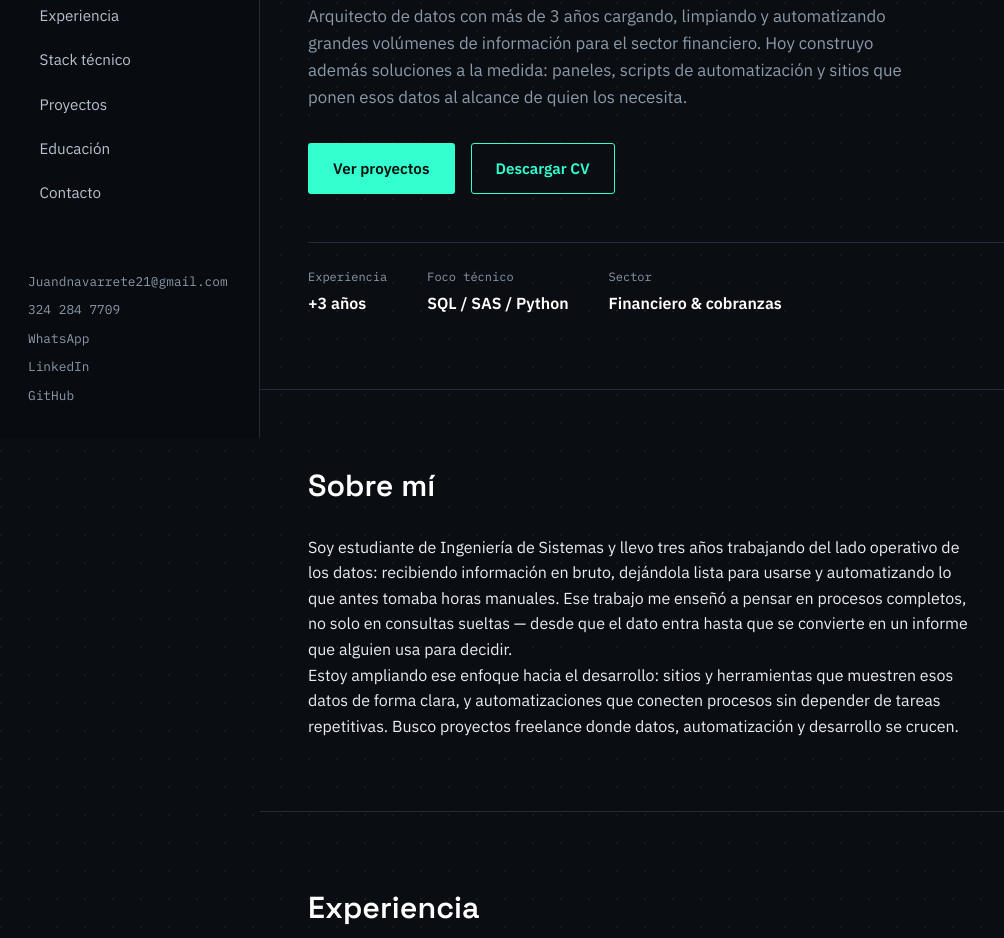
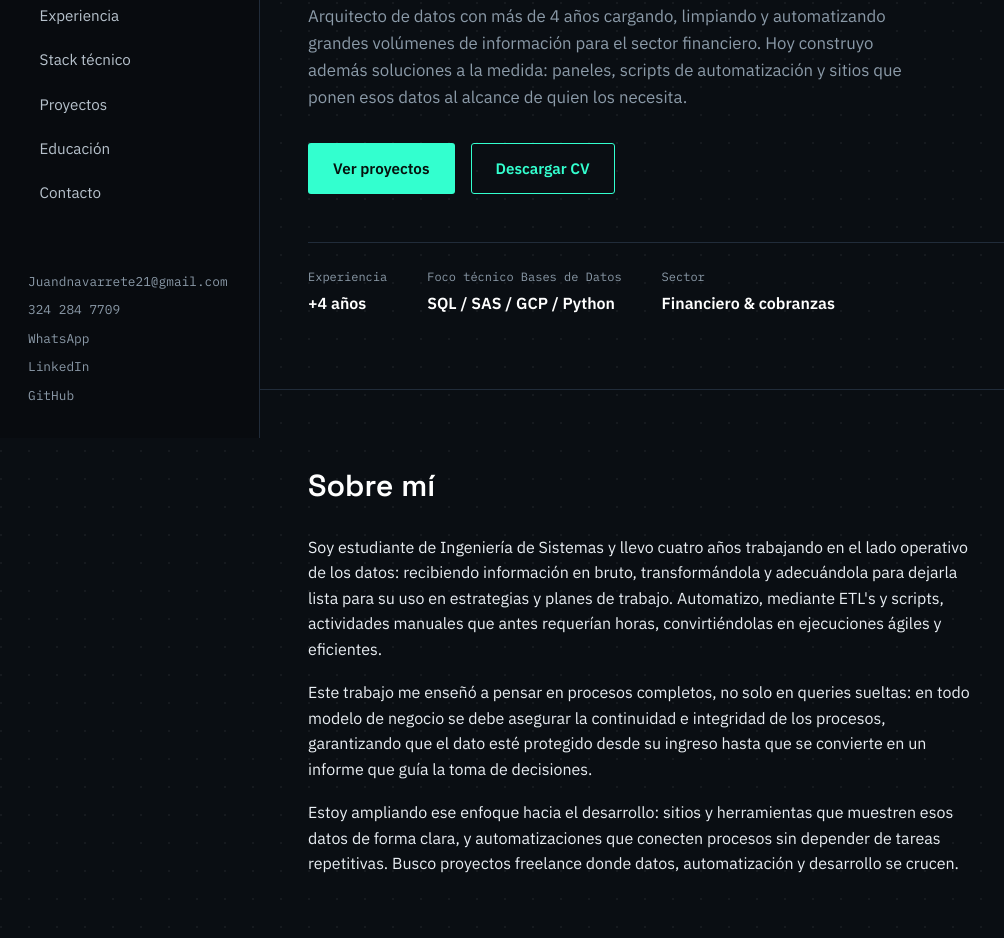
Before and after one commit to juandnavarrete21-cmd/Portafolio-profesional, a plain HTML site: page index.html in a window 1280 px wide. Shown: the part 362-1300 px from the top of the page, without its empty margins (0-1004 px from the left). Drawn offline with Linux system fonts and the light colour scheme.

Commit message:
Cambios en redaccion

```diff
--- a/index.html
+++ b/index.html
@@ -51,7 +51,7 @@
     <p class="hero-kicker">Bogotá, Colombia · disponible para freelance y remoto</p>
     <h1>Convierto datos dispersos en procesos que funcionan solos.</h1>
     <p class="hero-lead">
-      Arquitecto de datos con más de 3 años cargando, limpiando y automatizando
+      Arquitecto de datos con más de 4 años cargando, limpiando y automatizando
       grandes volúmenes de información para el sector financiero. Hoy construyo
       además soluciones a la medida: paneles, scripts de automatización y
       sitios que ponen esos datos al alcance de quien los necesita.
@@ -65,11 +65,11 @@
     <dl class="stat-row">
       <div>
         <dt>Experiencia</dt>
-        <dd>+3 años</dd>
+        <dd>+4 años</dd>
       </div>
       <div>
-        <dt>Foco técnico</dt>
-        <dd>SQL / SAS / Python</dd>
+        <dt>Foco técnico Bases de Datos</dt>
+        <dd>SQL / SAS / GCP / Python</dd>
       </div>
       <div>
         <dt>Sector</dt>
@@ -81,12 +81,19 @@
   <section id="sobre-mi">
     <h2>Sobre mí</h2>
     <p>
-      Soy estudiante de Ingeniería de Sistemas y llevo tres años trabajando
-      del lado operativo de los datos: recibiendo información en bruto,
-      dejándola lista para usarse y automatizando lo que antes tomaba horas
-      manuales. Ese trabajo me enseñó a pensar en procesos completos, no solo
-      en consultas sueltas — desde que el dato entra hasta que se convierte en
-      un informe que alguien usa para decidir.
+      Soy estudiante de Ingeniería de Sistemas y llevo cuatro años trabajando
+      en el lado operativo de los datos: recibiendo información en bruto,
+      transformándola y adecuándola para dejarla lista para su uso en
+      estrategias y planes de trabajo. Automatizo, mediante ETL's y scripts,
+      actividades manuales que antes requerían horas, convirtiéndolas en
+      ejecuciones ágiles y eficientes.
+    </p>
+    <p>
+        Este trabajo me enseñó a pensar en
+        procesos completos, no solo en queries sueltas: en todo modelo de
+        negocio se debe asegurar la continuidad e integridad de los procesos,
+        garantizando que el dato esté protegido desde su ingreso hasta que se
+        convierte en un informe que guía la toma de decisiones.
     </p>
     <p>
       Estoy ampliando ese enfoque hacia el desarrollo: sitios y herramientas
@@ -198,10 +205,10 @@
 
     <div class="edu-list">
       <div class="edu-item">
-        <div class="edu-when">2023 — en curso</div>
+        <div class="edu-when">Jul. 2026 — Ene. 2027 · 400 h</div>
         <div>
-          <h3>Ingeniería de Sistemas</h3>
-          <p>Corporación Unificada Nacional (CUN)</p>
+          <h3>Desarrollo Web Full Stack</h3>
+          <p>Universidad Ibero</p>
         </div>
       </div>
       <div class="edu-item">
@@ -209,6 +216,13 @@
         <div>
           <h3>Ciencia de datos, analítica avanzada y big data</h3>
           <p>Colsubsidio — Universidad Sergio Arboleda</p>
+        </div>
+      </div>
+      <div class="edu-item">
+        <div class="edu-when">2023 — en curso</div>
+        <div>
+          <h3>Ingeniería de Sistemas</h3>
+          <p>Corporación Unificada Nacional (CUN)</p>
         </div>
       </div>
       <div class="edu-item">
--- a/style.css
+++ b/style.css
@@ -39,6 +39,8 @@ h2{ font-size:1.9rem; margin-bottom:1.5rem; }
 h3{ font-size:1.15rem; margin-bottom:.4rem; color:var(--ink); }
 
 a{ color:var(--neon); }
+
+p + p{ margin-top:1.1rem; }
 
 section{
   padding:4.5rem 3rem;
```
